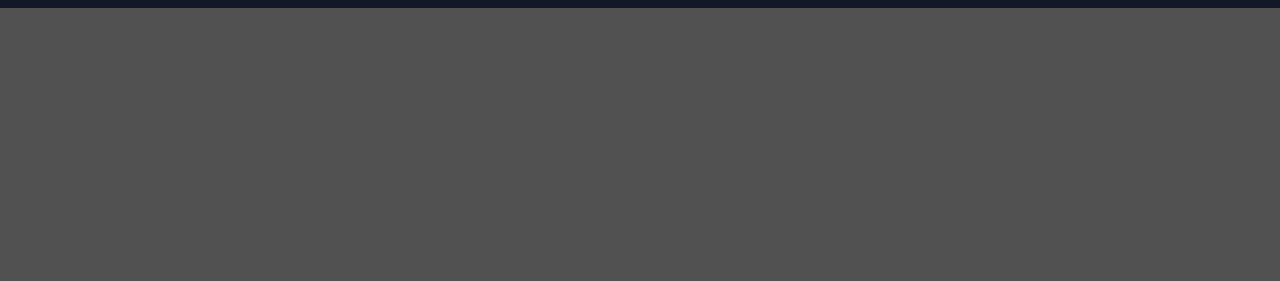
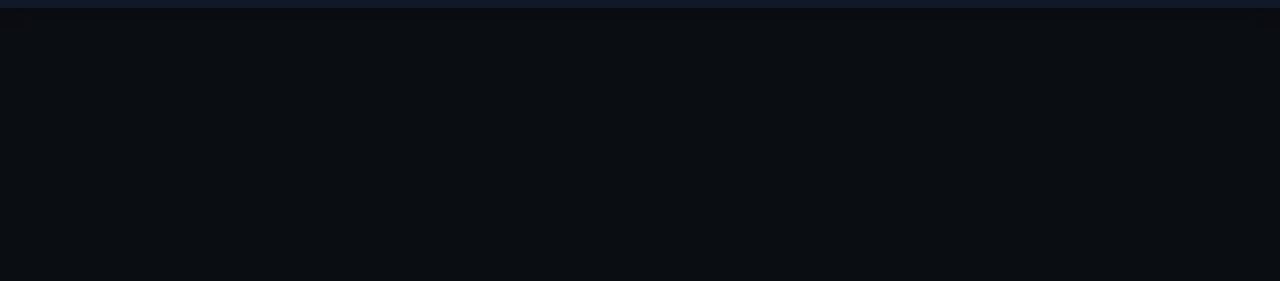
Before and after one commit to Birddie721/birddie721.github.io, a plain HTML site: page index.html in a window 1280 px wide. Shown: the part 76-357 px from the top of the page. Drawn offline with nearby package versions, Linux system fonts and the light colour scheme; placeholder pictures from the web are drawn by us.

Commit message:
change background

```diff
--- a/index.html
+++ b/index.html
@@ -100,7 +100,7 @@
     <main>
         <!-- Hero Section -->
         <section class="relative h-screen flex items-center justify-center text-center bg-cover bg-center"
-            style="background-image: url('https://placehold.co/1920x1080/2d3748/cbd5e0?text=Epic+Game+World');">
+            style="background-color:#2d374);">
             <!-- Overlay for better text readability -->
             <div class="absolute inset-0 bg-black opacity-60"></div>
             <div class="relative z-10 p-6 max-w-4xl mx-auto">
```
